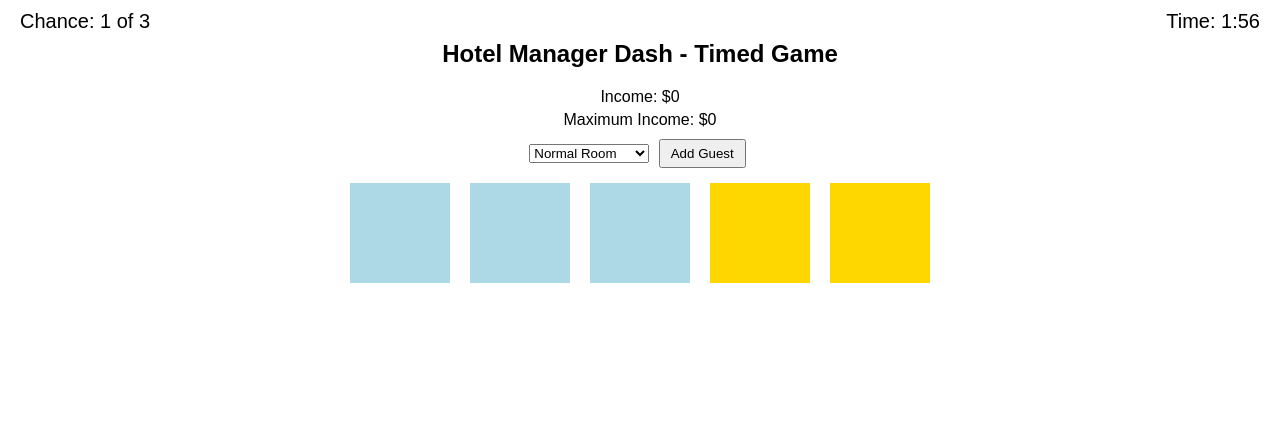
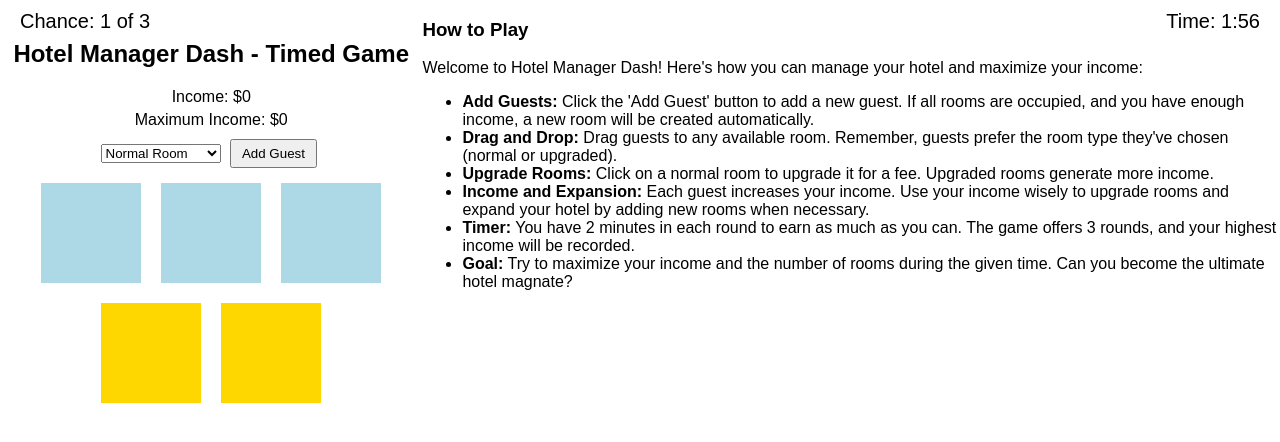
Before and after one commit to sid142003/Games, a plain HTML site: page index.html in a window 1280 px wide. Drawn offline with Linux system fonts and the light colour scheme.

Commit message:
Update index.html

```diff
--- a/index.html
+++ b/index.html
@@ -23,6 +23,20 @@
         <div id="log"></div>
         <div id="results"></div>
     </div>
+
+    <div id="gameRules">
+    <h3>How to Play</h3>
+    <p>Welcome to Hotel Manager Dash! Here's how you can manage your hotel and maximize your income:</p>
+    <ul>
+        <li><strong>Add Guests:</strong> Click the 'Add Guest' button to add a new guest. If all rooms are occupied, and you have enough income, a new room will be created automatically.</li>
+        <li><strong>Drag and Drop:</strong> Drag guests to any available room. Remember, guests prefer the room type they've chosen (normal or upgraded).</li>
+        <li><strong>Upgrade Rooms:</strong> Click on a normal room to upgrade it for a fee. Upgraded rooms generate more income.</li>
+        <li><strong>Income and Expansion:</strong> Each guest increases your income. Use your income wisely to upgrade rooms and expand your hotel by adding new rooms when necessary.</li>
+        <li><strong>Timer:</strong> You have 2 minutes in each round to earn as much as you can. The game offers 3 rounds, and your highest income will be recorded.</li>
+        <li><strong>Goal:</strong> Try to maximize your income and the number of rooms during the given time. Can you become the ultimate hotel magnate?</li>
+    </ul>
+</div>
+
     <script src="script.js"></script>
 </body>
 </html>
```
